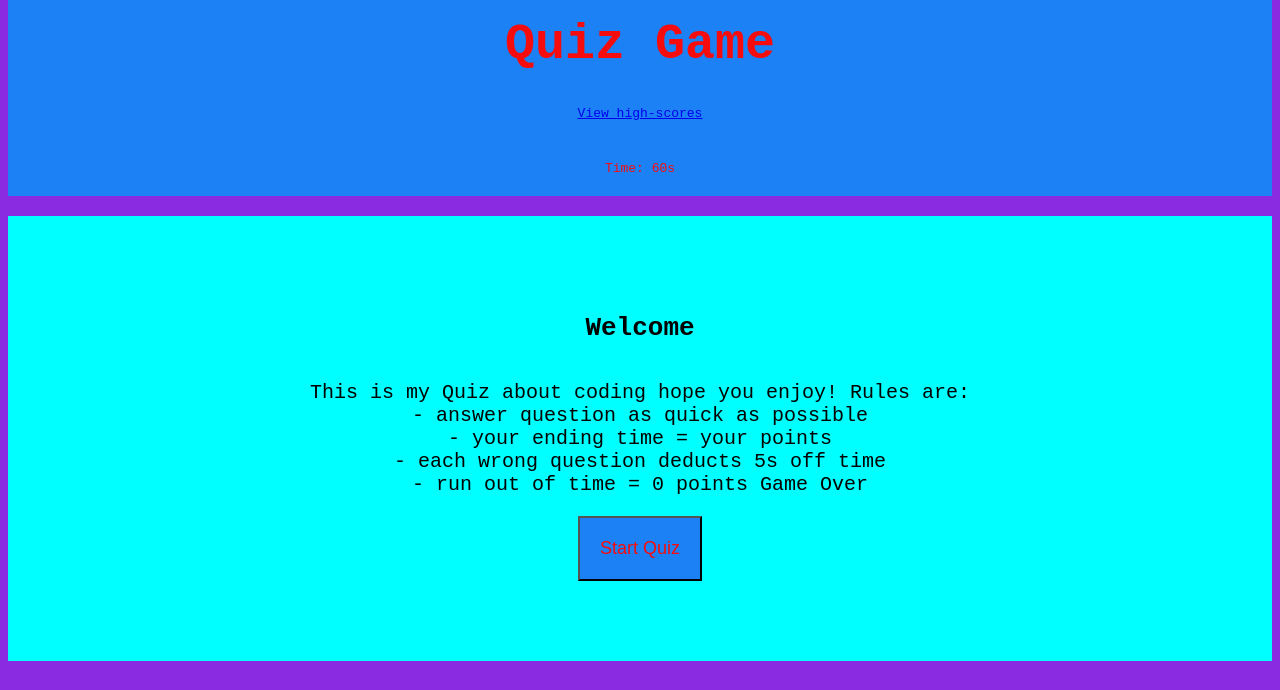
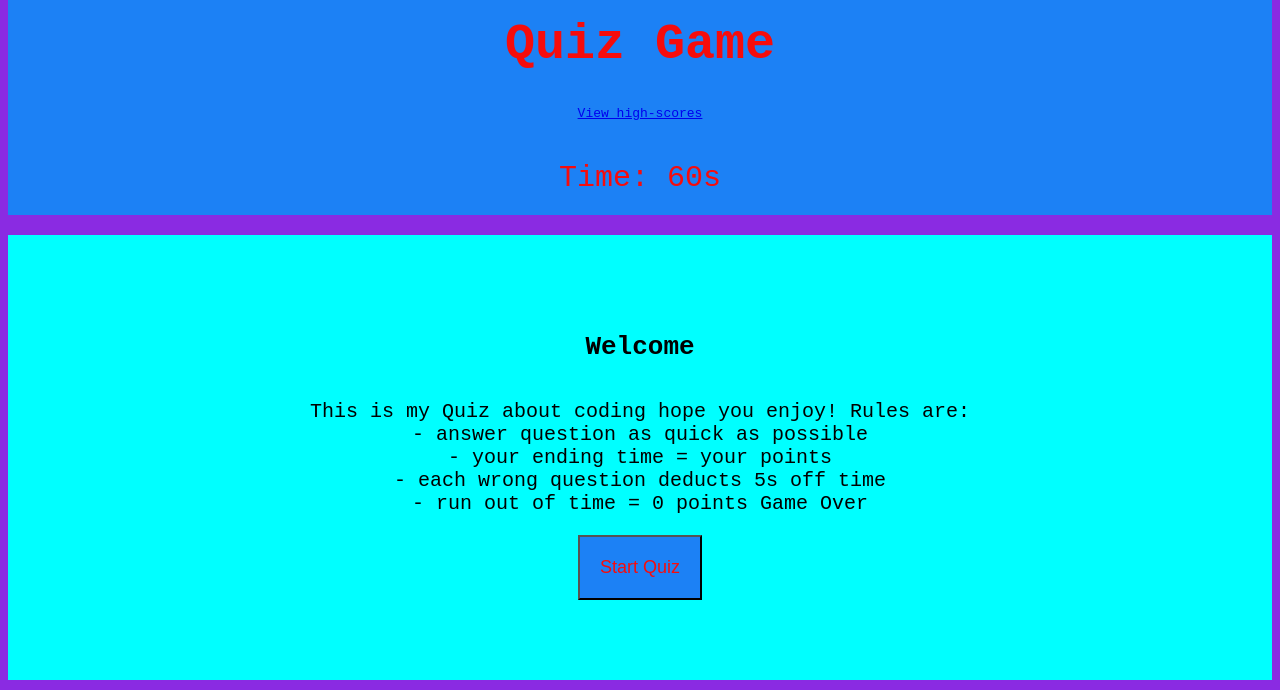
Before and after one commit to Cratesy/quiz_game, a plain HTML site: page index.html in a window 1280 px wide. Shown: the part 110-800 px from the top of the page. Drawn offline with Linux system fonts and the light colour scheme.

Commit message:
Update style.css
updated  font : size 30px;    to  font-size:30px;
you can  check bro

```diff
--- a/assets/css/style.css
+++ b/assets/css/style.css
@@ -23,7 +23,7 @@ header {
   margin: 20px;
   background-color: rgb(28, 129, 245);
   text-align: center;
-  font: size 30px;
+  font-size: 30px;
   padding: 20px;
 }
 /* start container */
```
